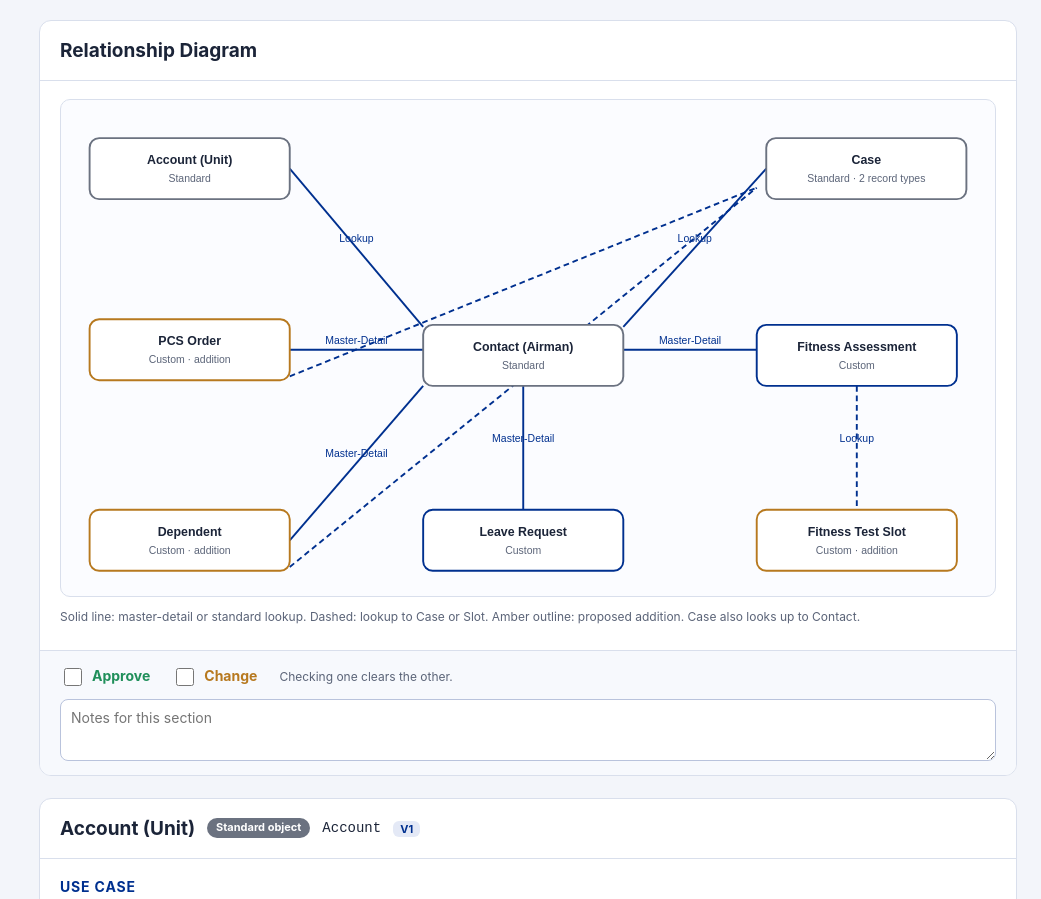
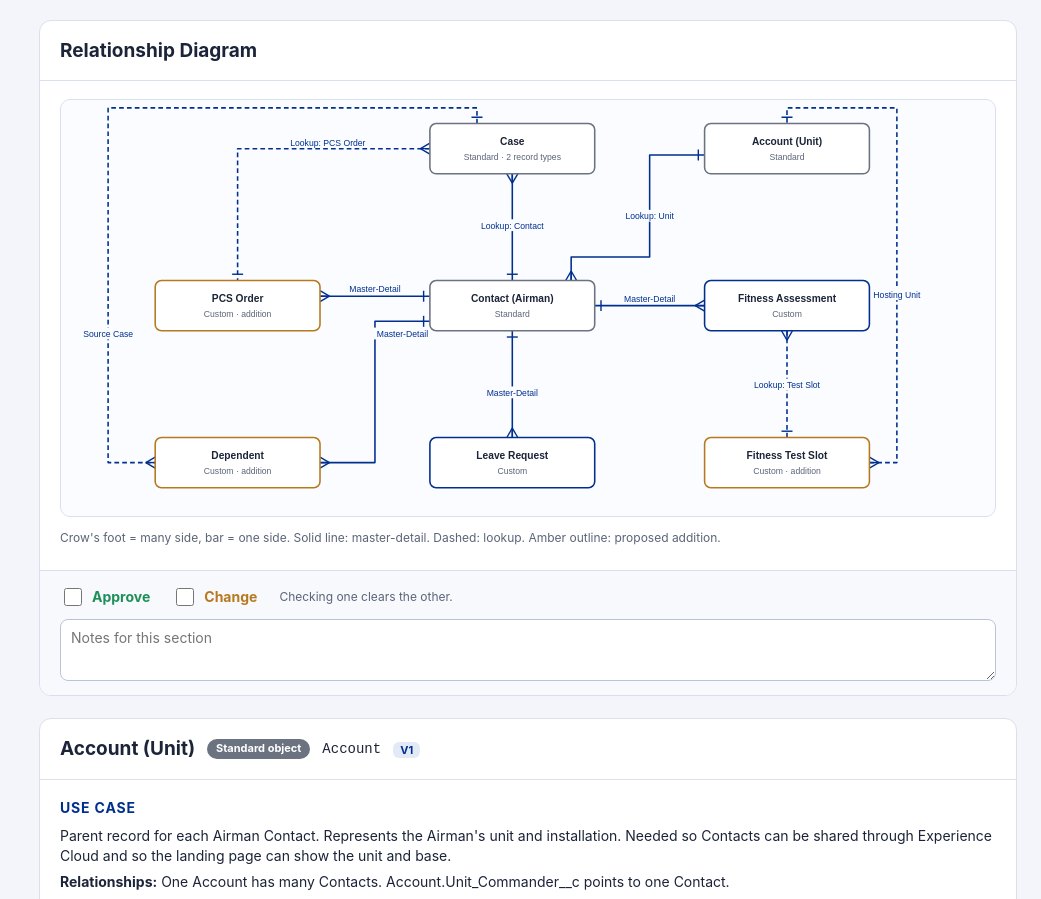
Before and after one commit to Navaforce/a1hr-data-model, a plain HTML site: page index.html in a window 1280 px wide. Shown: the part 1049-1948 px from the top of the page, without its empty margins (239-1280 px from the left). Drawn offline with Linux system fonts and the light colour scheme.

Commit message:
fix: ERD uses orthogonal lines with crow's foot notation
Co-Authored-By: Claude Sonnet 5.5 <noreply@anthropic.com>

```diff
--- a/index.html
+++ b/index.html
@@ -481,23 +481,36 @@ function scopeSection(){
 }
 
 function erdSection(){
-  const box=(x,y,t,s,c)=>`<g><rect x="${x}" y="${y}" width="210" height="64" rx="10" fill="#fff" stroke="${c}" stroke-width="2"/><text x="${x+105}" y="${y+27}" text-anchor="middle" style="font-weight:700;font-size:13px">${t}</text><text x="${x+105}" y="${y+46}" text-anchor="middle" style="fill:#5b6478;font-size:11px">${s}</text></g>`;
-  const ln=(x1,y1,x2,y2,l,dash)=>`<line x1="${x1}" y1="${y1}" x2="${x2}" y2="${y2}" stroke="#00308f" stroke-width="2" ${dash?'stroke-dasharray="6 4"':""}/><text x="${(x1+x2)/2}" y="${(y1+y2)/2-6}" text-anchor="middle" style="font-size:11px;fill:#00308f">${l}</text>`;
+  const W=210,H=64;
+  const box=(x,y,t,s,c)=>`<g><rect x="${x}" y="${y}" width="${W}" height="${H}" rx="8" fill="#fff" stroke="${c}" stroke-width="2"/><text x="${x+W/2}" y="${y+27}" text-anchor="middle" style="font-weight:700;font-size:13px">${t}</text><text x="${x+W/2}" y="${y+46}" text-anchor="middle" style="fill:#5b6478;font-size:11px">${s}</text></g>`;
+  // d = unit vector pointing away from the box at the connection point
+  const foot=(x,y,dx,dy)=>{const px=-dy,py=dx;const bx=x+dx*12,by=y+dy*12;return [[bx,by,x+px*7,y+py*7],[bx,by,x,y],[bx,by,x-px*7,y-py*7]].map(l=>`<line x1="${l[0]}" y1="${l[1]}" x2="${l[2]}" y2="${l[3]}" stroke="#00308f" stroke-width="1.8"/>`).join("");};
+  const bar=(x,y,dx,dy)=>{const px=-dy,py=dx;const bx=x+dx*8,by=y+dy*8;return `<line x1="${bx+px*7}" y1="${by+py*7}" x2="${bx-px*7}" y2="${by-py*7}" stroke="#00308f" stroke-width="1.8"/>`;};
+  const lbl=(x,y,t)=>`<g><rect x="${x-t.length*3.2-4}" y="${y-10}" width="${t.length*6.4+8}" height="15" fill="#fbfcff"/><text x="${x}" y="${y+2}" text-anchor="middle" style="font-size:11px;fill:#00308f">${t}</text></g>`;
+  const path=(d,dash)=>`<path d="${d}" fill="none" stroke="#00308f" stroke-width="2" ${dash?'stroke-dasharray="6 4"':""} stroke-linejoin="round"/>`;
+  // edge: path, child end (x,y,dx,dy), parent end (x,y,dx,dy), label pos
+  const E=[
+   ["M485,94 V230",0,[485,94,0,1],[485,230,0,-1],[485,162,"Lookup: Contact"]],
+   ["M730,70 H660 V200 H560 V230",0,[560,230,0,-1],[730,70,-1,0],[660,150,"Lookup: Unit"]],
+   ["M380,62 H135 V230",1,[380,62,-1,0],[135,230,0,-1],[250,56,"Lookup: PCS Order"]],
+   ["M440,30 V10 H-30 V462 H30",1,[30,462,-1,0],[440,30,0,-1],[-30,300,"Source Case"]],
+   ["M240,250 H380",0,[240,250,1,0],[380,250,-1,0],[310,243,"Master-Detail"]],
+   ["M240,462 H310 V282 H380",0,[240,462,1,0],[380,282,-1,0],[345,300,"Master-Detail"]],
+   ["M485,430 V294",0,[485,430,0,-1],[485,294,0,1],[485,375,"Master-Detail"]],
+   ["M730,262 H590",0,[730,262,-1,0],[590,262,1,0],[660,255,"Master-Detail"]],
+   ["M835,294 V430",1,[835,294,0,1],[835,430,0,-1],[835,365,"Lookup: Test Slot"]],
+   ["M940,462 H975 V10 H835 V30",1,[940,462,1,0],[835,30,0,-1],[975,250,"Hosting Unit"]]
+  ];
+  let svg="";
+  E.forEach(e=>{svg+=path(e[0],e[1]);});
+  E.forEach(e=>{const c=e[2],p=e[3];svg+=foot(c[0],c[1],c[2],c[3])+bar(p[0],p[1],p[2],p[3]);});
+  E.forEach(e=>{const l=e[4];svg+=lbl(l[0],l[1],l[2]);});
+  svg+=box(380,30,"Case","Standard · 2 record types","#6b7280")+box(730,30,"Account (Unit)","Standard","#6b7280")
+   +box(30,230,"PCS Order","Custom · addition","#b7791f")+box(380,230,"Contact (Airman)","Standard","#6b7280")+box(730,230,"Fitness Assessment","Custom","#00308f")
+   +box(30,430,"Dependent","Custom · addition","#b7791f")+box(380,430,"Leave Request","Custom","#00308f")+box(730,430,"Fitness Test Slot","Custom · addition","#b7791f");
   return `<section class="card" id="erd">${head("erd","Relationship Diagram")}<div class="body">
-  <svg class="erd" viewBox="0 0 980 520" role="img" aria-label="Entity relationship diagram">
-   ${ln(240,72,380,238,"Lookup")}${ln(740,72,590,238,"Lookup")}
-   ${ln(240,262,380,262,"Master-Detail")}${ln(240,462,380,300,"Master-Detail")}${ln(590,262,730,262,"Master-Detail")}${ln(485,300,485,430,"Master-Detail")}
-   ${ln(835,300,835,430,"Lookup",true)}${ln(240,290,730,92,"",true)}${ln(240,490,730,92,"Source Case",true)}
-   ${box(30,40,"Account (Unit)","Standard","#6b7280")}
-   ${box(740,40,"Case","Standard · 2 record types","#6b7280")}
-   ${box(380,236,"Contact (Airman)","Standard","#6b7280")}
-   ${box(30,230,"PCS Order","Custom · addition","#b7791f")}
-   ${box(30,430,"Dependent","Custom · addition","#b7791f")}
-   ${box(380,430,"Leave Request","Custom","#00308f")}
-   ${box(730,236,"Fitness Assessment","Custom","#00308f")}
-   ${box(730,430,"Fitness Test Slot","Custom · addition","#b7791f")}
-  </svg>
-  <p style="color:#5b6478;font-size:12px">Solid line: master-detail or standard lookup. Dashed: lookup to Case or Slot. Amber outline: proposed addition. Case also looks up to Contact.</p>
+  <svg class="erd" viewBox="-90 0 1190 530" role="img" aria-label="Entity relationship diagram">${svg}</svg>
+  <p style="color:#5b6478;font-size:12px">Crow's foot = many side, bar = one side. Solid line: master-detail. Dashed: lookup. Amber outline: proposed addition.</p>
   </div>${reviewBox("erd")}</section>`;
 }
 
```
